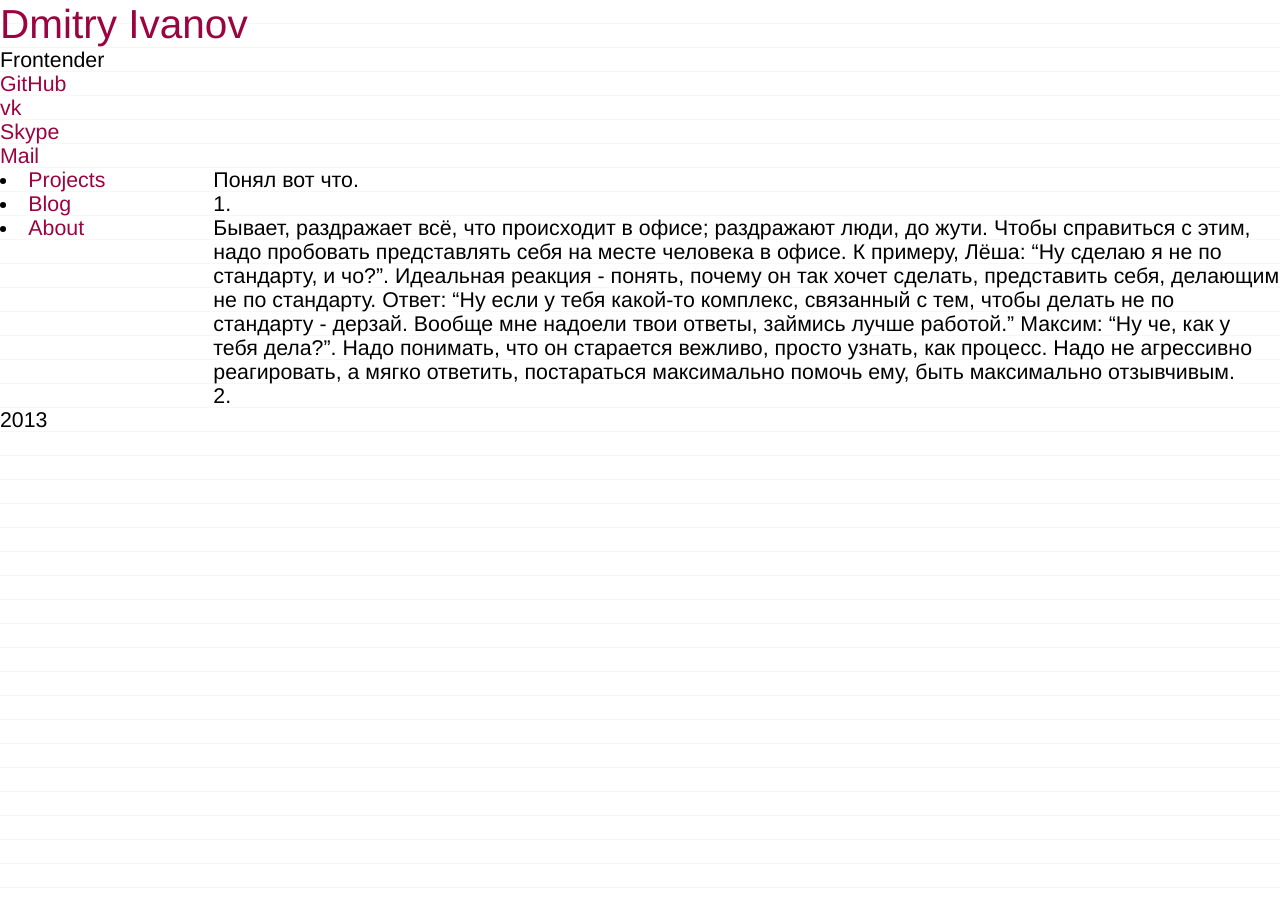
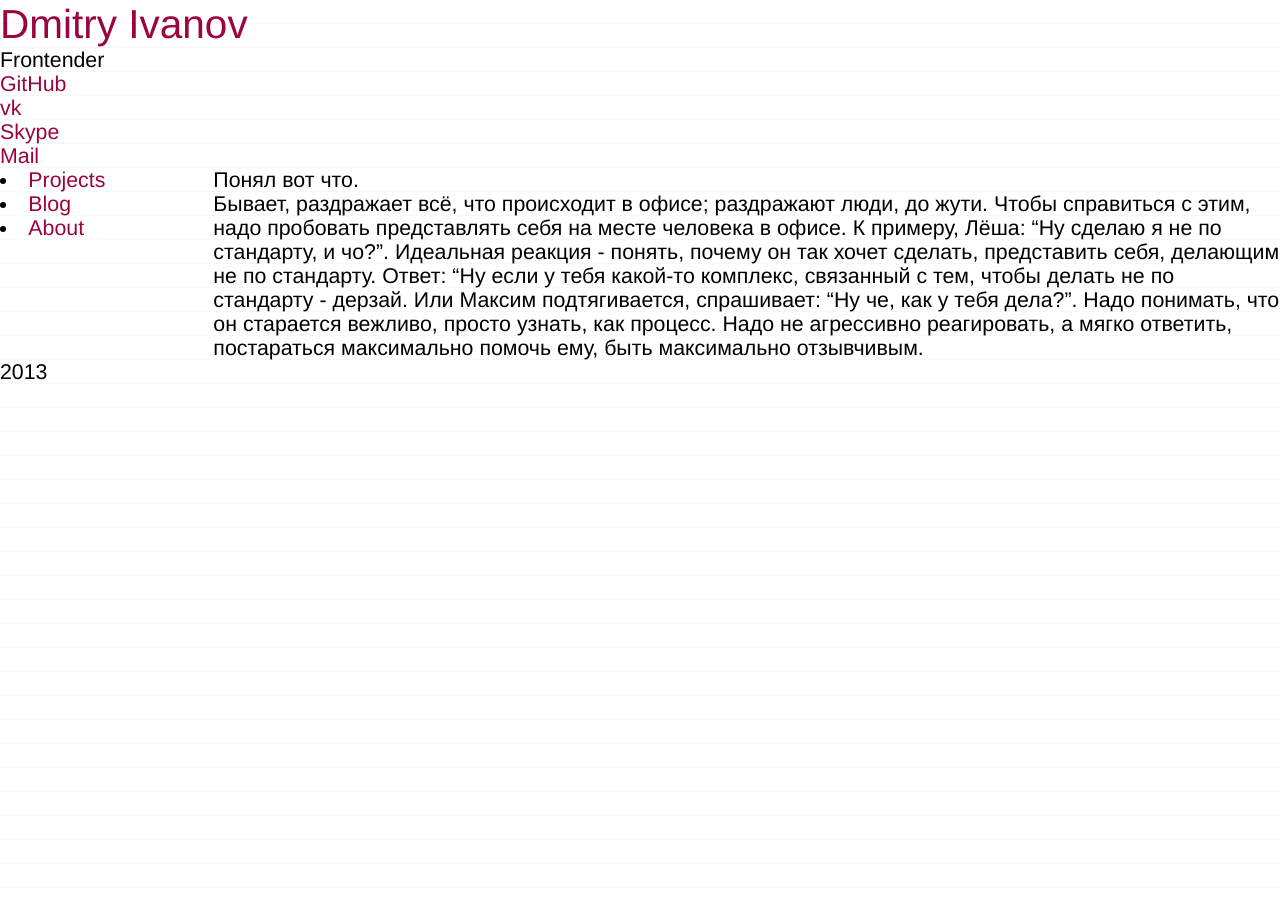
Before and after one commit to dy/dy.github.com, a Jekyll site: the page built from _posts/2013-04-08-Two-points-about-my-irritation.md, in a window 1280 px wide. Built offline with Jekyll 4.4.1, drawn with Linux system fonts in a browser that asks for light colours.

Commit message:
Posts fixed

```diff
--- a/_posts/2013-04-08-Two-points-about-my-irritation.md
+++ b/_posts/2013-04-08-Two-points-about-my-irritation.md
@@ -15,8 +15,6 @@ published: true
 
 Понял вот что.
 
-1. Бывает, раздражает всё, что происходит в офисе; раздражают люди, до жути. Чтобы справиться с этим, надо пробовать представлять себя на месте человека в офисе.
-К примеру, Лёша: "Ну сделаю я не по стандарту, и чо?". Идеальная реакция - понять, почему он так хочет сделать, представить себя, делающим не по стандарту. Ответ: "Ну если у тебя какой-то комплекс, связанный с тем, чтобы делать не по стандарту - дерзай. Вообще мне надоели твои ответы, займись лучше работой."
-Максим: "Ну че, как у тебя дела?". Надо понимать, что он старается вежливо, просто узнать, как процесс. Надо не агрессивно реагировать, а мягко ответить, постараться максимально помочь ему, быть максимально отзывчивым.
-
-2.
+Бывает, раздражает всё, что происходит в офисе; раздражают люди, до жути. Чтобы справиться с этим, надо пробовать представлять себя на месте человека в офисе.
+К примеру, Лёша: "Ну сделаю я не по стандарту, и чо?". Идеальная реакция - понять, почему он так хочет сделать, представить себя, делающим не по стандарту. Ответ: "Ну если у тебя какой-то комплекс, связанный с тем, чтобы делать не по стандарту - дерзай.
+Или Максим подтягивается, спрашивает: "Ну че, как у тебя дела?". Надо понимать, что он старается вежливо, просто узнать, как процесс. Надо не агрессивно реагировать, а мягко ответить, постараться максимально помочь ему, быть максимально отзывчивым.
```
Also changed, not shown: _posts/2013-01-05-Relationships-simple-advice.md (deleted, +0 -16 lines), _posts/2013-04-28-Forget-about-money.md (+1 -2 lines), projects/waterfall/readme.md (+4 -6 lines).
